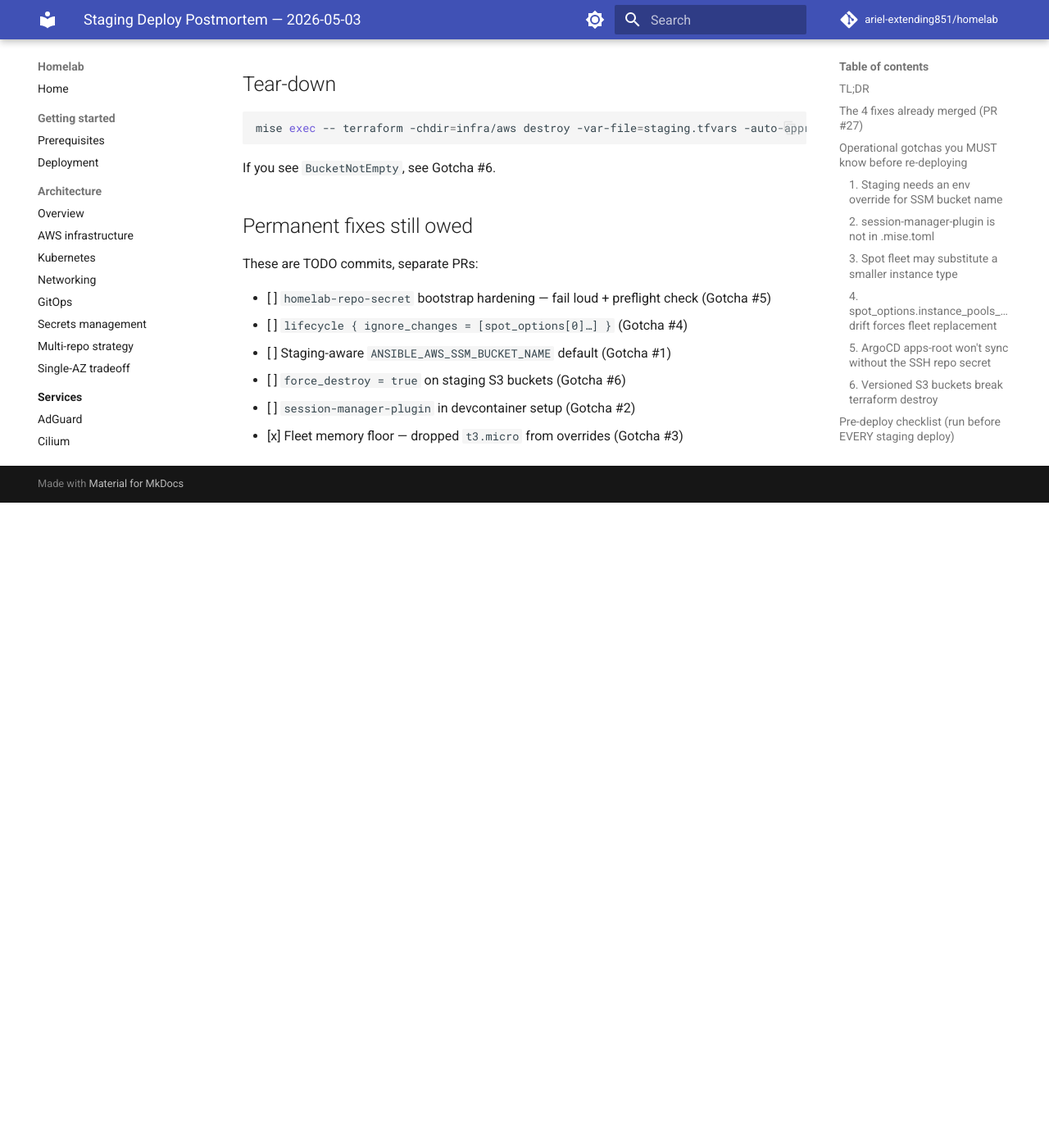
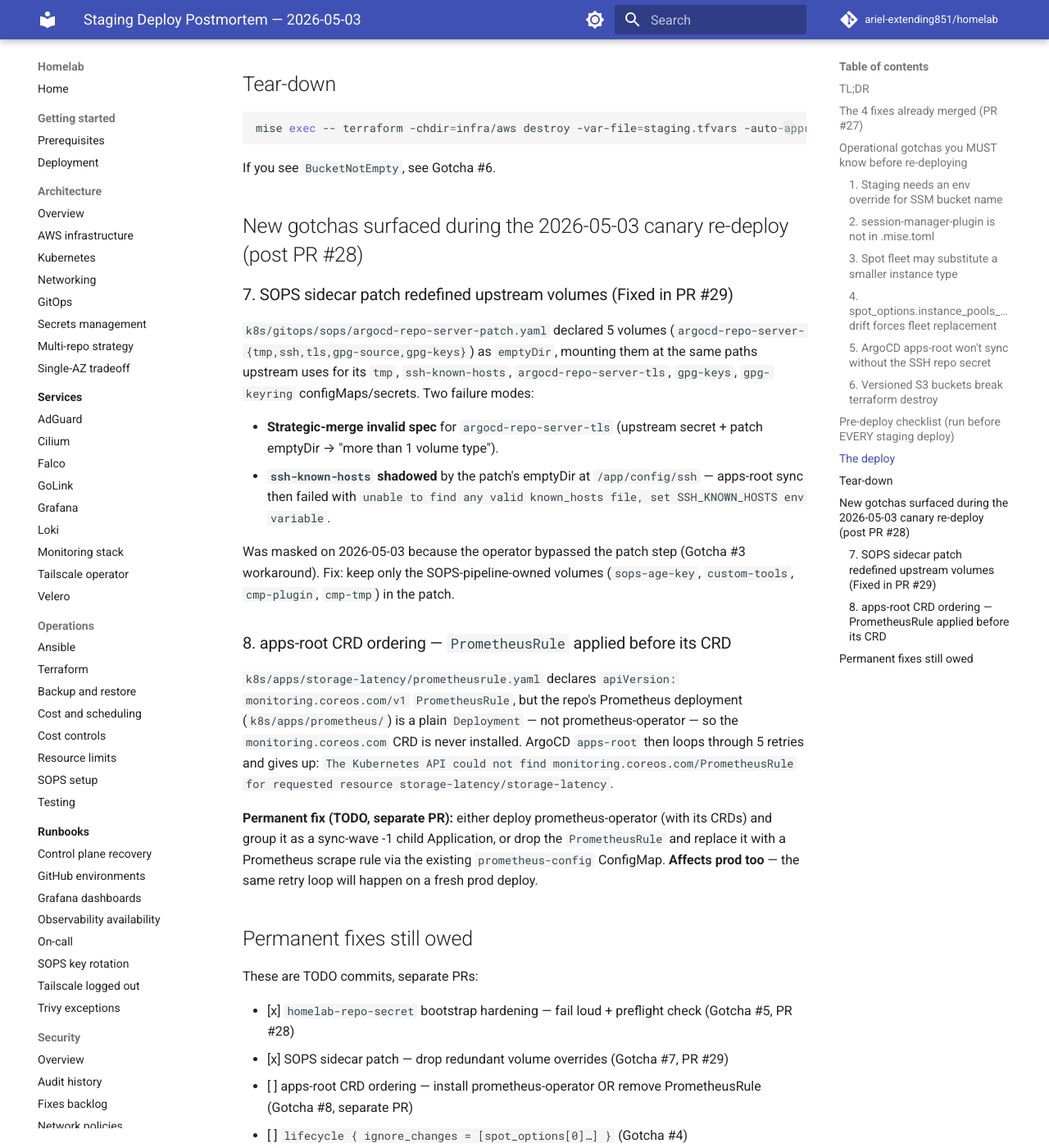
Before and after one commit to ariel-extending851/homelab, an MkDocs documentation site: the page built from docs/runbooks/staging-deploy-2026-05-postmortem.md, in a window 1280 px wide and 1400 px high, scrolled down 5400 px. Shown: the whole window at 82% size. Built offline with MkDocs 1.6.1 and Material for MkDocs 9.7.7, drawn with Linux system fonts in a browser that asks for light colours; comment, search, counter and statistics services are not loaded; before the commit the page ends 6013 px from its top, so only the background shows below that.

Commit message:
docs(postmortem): add gotchas #7 (SOPS sidecar patch) and #8 (apps-root CRD ordering)
Two new gotchas surfaced during the 2026-05-03 canary re-deploy after
merging PR #28:

#7 — SOPS sidecar patch redefined upstream volumes (fixed in PR #29).
#8 — apps-root applies a PrometheusRule (monitoring.coreos.com/v1) but
the repo only ships a plain Prometheus Deployment, not prometheus-
operator, so the CRD is never installed. ArgoCD retries 5 times and
gives up. Affects prod the same way; fix needs a separate PR.

Co-Authored-By: Claude Opus 4.7 (1M context) <noreply@anthropic.com>

```diff
--- a/docs/runbooks/staging-deploy-2026-05-postmortem.md
+++ b/docs/runbooks/staging-deploy-2026-05-postmortem.md
@@ -201,11 +201,30 @@ mise exec -- terraform -chdir=infra/aws destroy -var-file=staging.tfvars -auto-a
 
 If you see `BucketNotEmpty`, see Gotcha #6.
 
+## New gotchas surfaced during the 2026-05-03 canary re-deploy (post PR #28)
+
+### 7. SOPS sidecar patch redefined upstream volumes (Fixed in PR #29)
+
+`k8s/gitops/sops/argocd-repo-server-patch.yaml` declared 5 volumes (`argocd-repo-server-{tmp,ssh,tls,gpg-source,gpg-keys}`) as `emptyDir`, mounting them at the same paths upstream uses for its `tmp`, `ssh-known-hosts`, `argocd-repo-server-tls`, `gpg-keys`, `gpg-keyring` configMaps/secrets. Two failure modes:
+
+- **Strategic-merge invalid spec** for `argocd-repo-server-tls` (upstream secret + patch emptyDir → "more than 1 volume type").
+- **`ssh-known-hosts` shadowed** by the patch's emptyDir at `/app/config/ssh` — apps-root sync then failed with `unable to find any valid known_hosts file, set SSH_KNOWN_HOSTS env variable`.
+
+Was masked on 2026-05-03 because the operator bypassed the patch step (Gotcha #3 workaround). Fix: keep only the SOPS-pipeline-owned volumes (`sops-age-key`, `custom-tools`, `cmp-plugin`, `cmp-tmp`) in the patch.
+
+### 8. apps-root CRD ordering — `PrometheusRule` applied before its CRD
+
+`k8s/apps/storage-latency/prometheusrule.yaml` declares `apiVersion: monitoring.coreos.com/v1` `PrometheusRule`, but the repo's Prometheus deployment (`k8s/apps/prometheus/`) is a plain `Deployment` — not prometheus-operator — so the `monitoring.coreos.com` CRD is never installed. ArgoCD `apps-root` then loops through 5 retries and gives up: `The Kubernetes API could not find monitoring.coreos.com/PrometheusRule for requested resource storage-latency/storage-latency`.
+
+**Permanent fix (TODO, separate PR):** either deploy prometheus-operator (with its CRDs) and group it as a sync-wave -1 child Application, or drop the `PrometheusRule` and replace it with a Prometheus scrape rule via the existing `prometheus-config` ConfigMap. **Affects prod too** — the same retry loop will happen on a fresh prod deploy.
+
 ## Permanent fixes still owed
 
 These are TODO commits, separate PRs:
 
-- [ ] `homelab-repo-secret` bootstrap hardening — fail loud + preflight check (Gotcha #5)
+- [x] `homelab-repo-secret` bootstrap hardening — fail loud + preflight check (Gotcha #5, PR #28)
+- [x] SOPS sidecar patch — drop redundant volume overrides (Gotcha #7, PR #29)
+- [ ] apps-root CRD ordering — install prometheus-operator OR remove PrometheusRule (Gotcha #8, separate PR)
 - [ ] `lifecycle { ignore_changes = [spot_options[0]…] }` (Gotcha #4)
 - [ ] Staging-aware `ANSIBLE_AWS_SSM_BUCKET_NAME` default (Gotcha #1)
 - [ ] `force_destroy = true` on staging S3 buckets (Gotcha #6)
```
